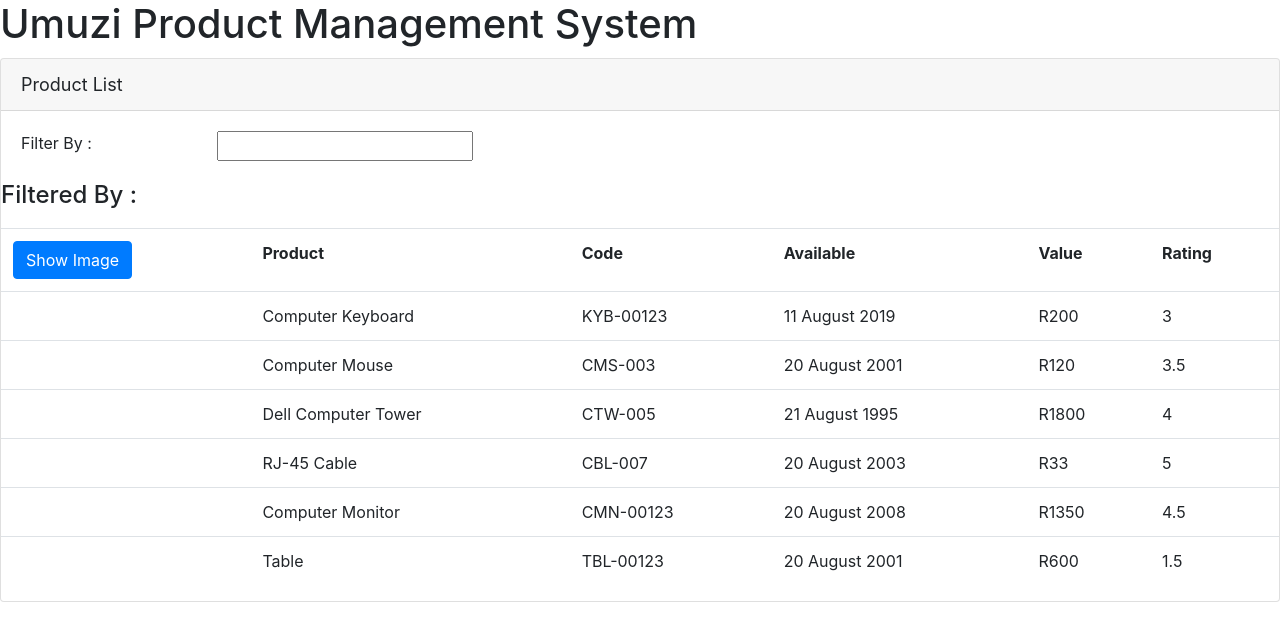
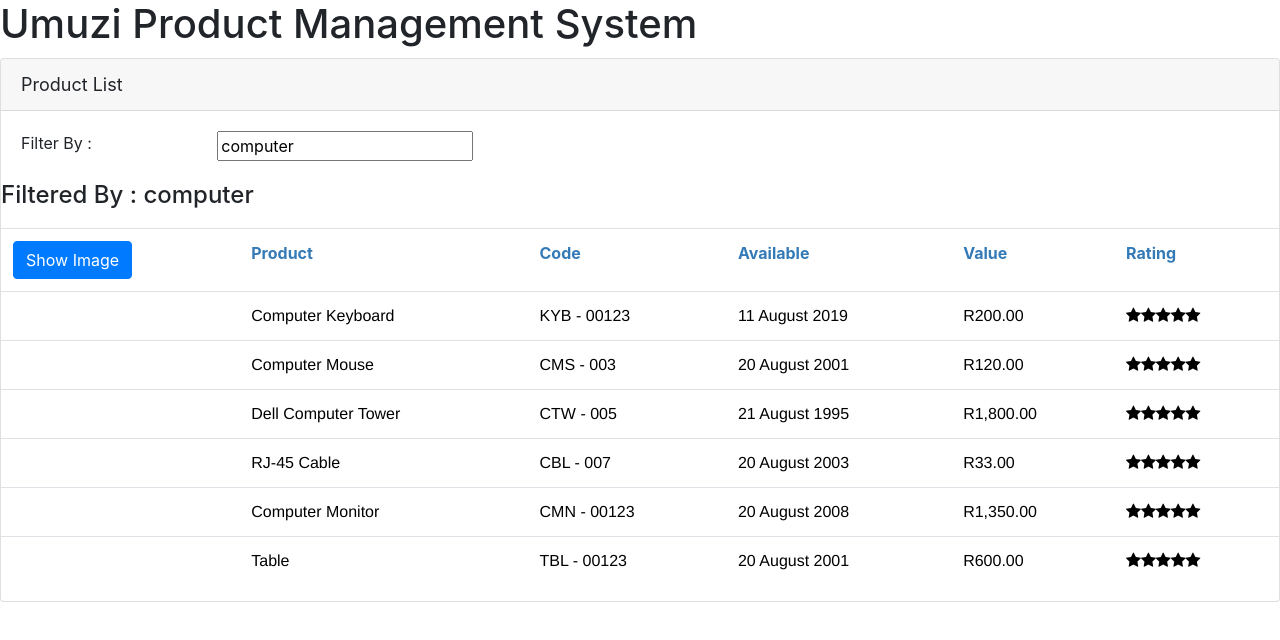
Before and after one commit to 0nk3/umuzi-pms, an Angular app: page / in a window 1280 px wide. Shown: the top 640 px of the page. Built offline with nearby package versions, Linux system fonts and the light colour scheme.

Commit message:
adding hardcoded rating component

```diff
--- a/package.json
+++ b/package.json
@@ -15,7 +15,7 @@
     "@angular/common": "~9.1.1",
     "@angular/compiler": "~9.1.1",
     "@angular/core": "~9.1.1",
-    "@angular/forms": "~9.1.1",
+    "@angular/forms": "^9.1.12",
     "@angular/platform-browser": "~9.1.1",
     "@angular/platform-browser-dynamic": "~9.1.1",
     "@angular/router": "~9.1.1",
--- /dev/null
+++ b/src/app/products/product-list.component.css
@@ -0,0 +1,7 @@
+table {
+  color: #337ab7;
+}
+tbody {
+  color: #000000;
+  font-family: "Franklin Gothic Medium", "Arial Narrow", Arial, sans-serif;
+}
--- a/src/app/products/product-list.component.html
+++ b/src/app/products/product-list.component.html
@@ -6,13 +6,13 @@
     <div class="row">
       <div class="col-md-2">Filter By :</div>
       <div class="cold-md-4">
-        <input type="text" />
+        <input type="text" [(ngModel)]="listFilter" />
       </div>
     </div>
   </div>
   <div class="row">
     <div class="col-md-6">
-      <h4>Filtered By :</h4>
+      <h4>Filtered By : {{ listFilter }}</h4>
     </div>
   </div>
   <div class="table-responsive">
@@ -20,7 +20,7 @@
       <tr>
         <th>
           <button class="btn btn-primary" (click)="toggleImage()">
-            Show Image
+            {{ showImage ? "Hide" : "Show" }} Image
           </button>
         </th>
         <th>Product</th>
@@ -41,10 +41,10 @@
             />
           </td>
           <td>{{ product.productName }}</td>
-          <td>{{ product.productCode }}</td>
+          <td>{{ product.productCode | uppercase }}</td>
           <td>{{ product.releaseDate }}</td>
-          <td>R{{ product.price }}</td>
-          <td>{{ product.starRating }}</td>
+          <td>{{ product.price | currency: "R" }}</td>
+          <td><pm-star></pm-star></td>
         </tr>
       </tbody>
     </table>
--- a/src/app/products/product-list.component.ts
+++ b/src/app/products/product-list.component.ts
@@ -1,19 +1,23 @@
-import { Component } from '@angular/core';
+import { Component, OnInit } from '@angular/core';
+
+import { IProduct } from './product';
 
 @Component({
   selector: 'pm-products',
   templateUrl: './product-list.component.html',
+  styleUrls: ['./product-list.component.css'],
 })
-export class ProductListComponent {
+export class ProductListComponent implements OnInit {
   pageTitle = 'Product List';
   imageWidth = 50;
   imageMargin = 2;
   showImage = false;
-  products: any[] = [
+  listFilter = 'computer';
+  products: IProduct[] = [
     {
       productId: 2,
       productName: 'Computer Keyboard',
-      productCode: 'KYB-00123',
+      productCode: 'KYB - 00123',
       releaseDate: '11 August 2019',
       description: 'Old School Machanical Keyboard',
       price: 200,
@@ -23,7 +27,7 @@ export class ProductListComponent {
     {
       productId: 3,
       productName: 'Computer Mouse',
-      productCode: 'CMS-003',
+      productCode: 'CMS - 003',
       releaseDate: '20 August 2001',
       description: 'Standard Computer Mouse',
       price: 120,
@@ -33,7 +37,7 @@ export class ProductListComponent {
     {
       productId: 5,
       productName: 'Dell Computer Tower',
-      productCode: 'CTW-005',
+      productCode: 'CTW - 005',
       releaseDate: '21 August 1995',
       description: 'Standard Dell Mini Tower',
       price: 1800,
@@ -43,7 +47,7 @@ export class ProductListComponent {
     {
       productId: 7,
       productName: 'RJ-45 Cable',
-      productCode: 'CBL-007',
+      productCode: 'CBL - 007',
       releaseDate: '20 August 2003',
       description: 'Standard RJ-45 Internet Cable',
       price: 33,
@@ -53,7 +57,7 @@ export class ProductListComponent {
     {
       productId: 11,
       productName: 'Computer Monitor',
-      productCode: 'CMN-00123',
+      productCode: 'CMN - 00123',
       releaseDate: '20 August 2008',
       description: 'Samsung Computer Monitor',
       price: 1350,
@@ -63,15 +67,18 @@ export class ProductListComponent {
     {
       productId: 13,
       productName: 'Table',
-      productCode: 'TBL-00123',
+      productCode: 'TBL - 00123',
       releaseDate: '20 August 2001',
       description: 'Standard Table',
       price: 600,
       starRating: 1.5,
       imageURL: 'assets/images/table.jpg',
-    }
+    },
   ];
-  toggleImage(): void{
+  toggleImage(): void {
     this.showImage = !this.showImage;
   }
+  ngOnInit(): void {
+    console.log('On Init . . .');
+  }
 }
--- /dev/null
+++ b/src/app/products/product.ts
@@ -0,0 +1,10 @@
+export interface IProduct {
+  productId: number;
+  productName: string;
+  productCode: string;
+  releaseDate: string;
+  description: string;
+  price: number;
+  starRating: number;
+  imageURL: string;
+}
--- /dev/null
+++ b/src/app/shared/star.component.ts
@@ -0,0 +1,15 @@
+import { Component, OnChanges } from '@angular/core';
+
+@Component({
+  selector: 'pm-star',
+  templateUrl: './star.component.html',
+  styleUrls: ['./star.component.css'],
+})
+export class StarComponent implements OnChanges {
+  rating = 3;
+  starWidth: number;
+
+  ngOnChanges(): void {
+    this.starWidth = (this.rating * 75) / 5;
+  }
+}
```
Also changed, not shown: src/app/app.module.ts (+6 -2 lines).
